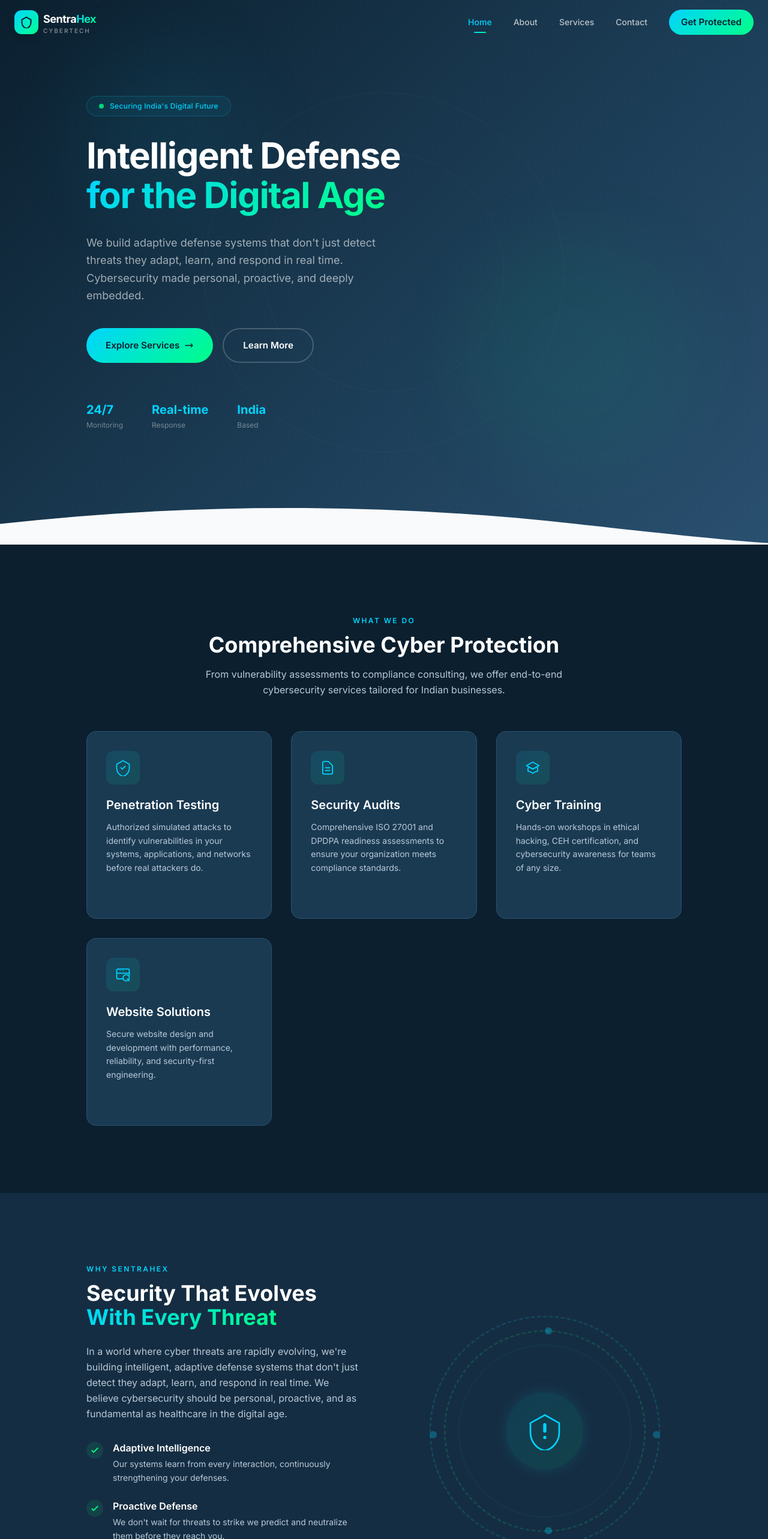
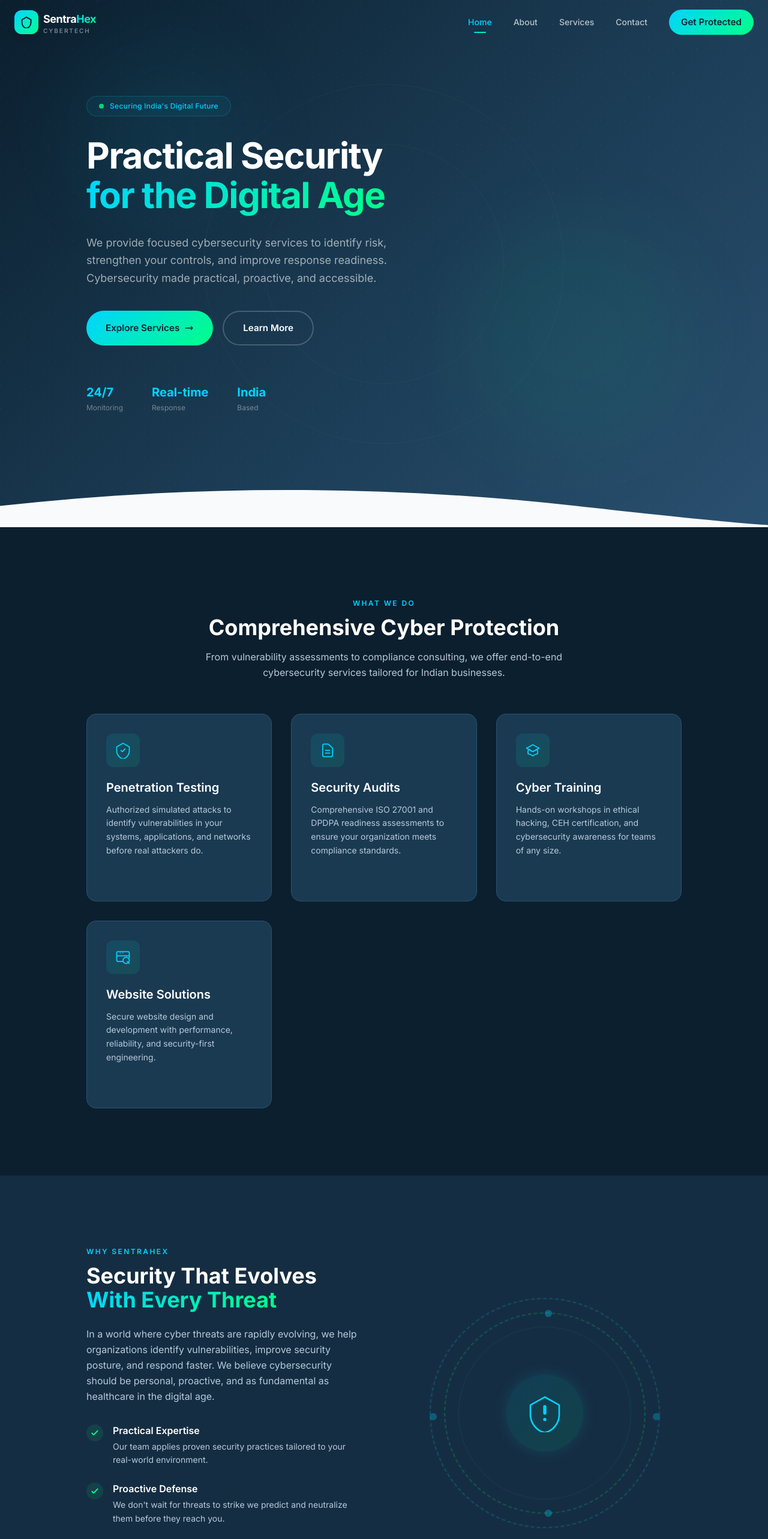
Before and after one commit to 0verWatchO5/sentrahexct, a Next.js app: page / in a window 1280 px wide. Shown: the top 2566 px of the page at 60% size. Built offline with nearby package versions, Linux system fonts and the light colour scheme.

Commit message:
feat: update content across pages to emphasize practical cybersecurity services

```diff
--- a/app/about/page.tsx
+++ b/app/about/page.tsx
@@ -3,11 +3,11 @@ import type { Metadata } from "next";
 export const metadata: Metadata = {
   title: "About Us | SentraHex CyberTech",
   description:
-    "Learn about SentraHex CyberTech's mission to redefine cybersecurity from India with intelligent, adaptive defense systems.",
+    "Learn about SentraHex CyberTech's mission to deliver practical cybersecurity services from India.",
   openGraph: {
     title: "About Us | SentraHex CyberTech",
     description:
-      "Discover our mission: redefining cybersecurity from India with adaptive defense systems.",
+      "Discover our mission: practical cybersecurity services built from India.",
     url: "https://sentrahexct.in/about",
     type: "website",
   },
@@ -75,8 +75,8 @@ export default function AboutPage() {
                 </p>
                 <p>
                   In a world where cyber threats are rapidly evolving, we&apos;re building
-                  intelligent, adaptive defense systems that don&apos;t just detect
-                  they adapt, learn, and respond in real time.
+                  practical security capabilities that identify risk early,
+                  strengthen defenses, and support faster response.
                 </p>
                 <p>
                   We believe cybersecurity shouldn&apos;t be reactive, complicated, or reserved
@@ -90,7 +90,7 @@ export default function AboutPage() {
                 </p>
                 <p>
                   While we begin with cybersecurity as our core, our vision expands far
-                  beyond  into a future where intelligent, evolving systems secure not just
+                  beyond  into a future where reliable, evolving solutions secure not just
                   individuals but the entire digital ecosystem.
                 </p>
               </div>
@@ -181,7 +181,7 @@ export default function AboutPage() {
                 <h3 className="text-2xl font-bold text-text-primary mb-4">Our Vision</h3>
                 <p className="text-text-secondary leading-relaxed text-lg">
                   To ignite a cybersecurity-first mindset across India by making defense intuitive,
-                  intelligent, and deeply integrated  laying the foundation for a safer digital
+                  practical, and deeply integrated  laying the foundation for a safer digital
                   future powered by evolving technology.
                 </p>
               </div>
@@ -211,7 +211,7 @@ export default function AboutPage() {
                   </svg>
                 ),
                 title: "Innovation",
-                desc: "Pushing boundaries with intelligent security and adaptive defense.",
+                desc: "Pushing boundaries with practical security and adaptive defense.",
               },
               {
                 icon: (
@@ -270,7 +270,7 @@ export default function AboutPage() {
           </h2>
           <p className="text-lg text-white/60 max-w-2xl mx-auto leading-relaxed">
             India has always been a land of innovation and resilience. We carry that spirit
-            into everything we build  from our intelligent defense algorithms to our
+            into everything we build  from our practical security approach to our
             commitment to making cybersecurity accessible to every Indian citizen. Our
             solutions are designed to protect digital sovereignty and establish a new
             benchmark for digital safety.
--- a/app/components/Footer.tsx
+++ b/app/components/Footer.tsx
@@ -42,7 +42,7 @@ export default function Footer() {
               </div>
             </div>
             <p className="text-sm leading-relaxed text-white/60 max-w-xs">
-              Redefining digital defense with intelligent, adaptive security systems.
+              Delivering practical digital security with focused, adaptive services.
               Rooted in India, built for the world.
             </p>
             {/* Social Icons */}
--- a/app/layout.tsx
+++ b/app/layout.tsx
@@ -11,9 +11,9 @@ const inter = Inter({
 });
 
 export const metadata: Metadata = {
-  title: "SentraHex CyberTech | Intelligent Cybersecurity Solutions",
+  title: "SentraHex CyberTech | Cybersecurity Services",
   description:
-    "SentraHex CyberTech is an Indian cybersecurity company building intelligent, adaptive defense systems that learn and respond in real time.",
+    "SentraHex CyberTech is an Indian cybersecurity company delivering practical cybersecurity services for modern businesses.",
   keywords: [
     "cybersecurity",
     "penetration testing",
@@ -31,9 +31,9 @@ export const metadata: Metadata = {
     locale: "en_IN",
     url: "https://sentrahexct.in",
     siteName: "SentraHex CyberTech",
-    title: "SentraHex CyberTech | Intelligent Cybersecurity Solutions",
+    title: "SentraHex CyberTech | Cybersecurity Services",
     description:
-      "SentraHex CyberTech is an Indian cybersecurity company building intelligent, adaptive defense systems that learn and respond in real time.",
+      "SentraHex CyberTech is an Indian cybersecurity company delivering practical cybersecurity services for modern businesses.",
     images: [
       {
         url: "https://sentrahexct.in/og-image.jpg",
@@ -45,9 +45,9 @@ export const metadata: Metadata = {
   },
   twitter: {
     card: "summary_large_image",
-    title: "SentraHex CyberTech | Intelligent Cybersecurity Solutions",
+    title: "SentraHex CyberTech | Cybersecurity Services",
     description:
-      "Intelligent cybersecurity solutions that adapt, learn, and respond in real time.",
+      "Practical cybersecurity services for prevention, assessment, and response.",
     images: ["https://sentrahexct.in/twitter-image.jpg"],
   },
 };
@@ -62,7 +62,7 @@ export default function RootLayout({
     "@type": "Organization",
     name: "SentraHex CyberTech",
     description:
-      "Intelligent cybersecurity solutions built on adaptive defense systems",
+      "Practical cybersecurity services for businesses and teams",
     url: "https://sentrahexct.in",
     logo: "https://sentrahexct.in/logo.png",
     foundingDate: "2024",
--- a/app/page.tsx
+++ b/app/page.tsx
@@ -2,13 +2,13 @@ import Link from "next/link";
 import type { Metadata } from "next";
 
 export const metadata: Metadata = {
-  title: "SentraHex CyberTech | Intelligent Cybersecurity Solutions",
+  title: "SentraHex CyberTech | Cybersecurity Services",
   description:
-    "Intelligent cybersecurity solutions with adaptive defense systems. Penetration testing, VAPT, and security audits for Indian enterprises.",
+    "Cybersecurity services including penetration testing, audits, training, and website security for Indian enterprises.",
   openGraph: {
-    title: "SentraHex CyberTech | Intelligent Cybersecurity Solutions",
+    title: "SentraHex CyberTech | Cybersecurity Services",
     description:
-      "Adaptive defense systems that learn and respond in real time.",
+      "Practical cybersecurity services for prevention, assessment, and response.",
     url: "https://sentrahexct.in",
     type: "website",
   },
@@ -45,15 +45,15 @@ export default function Home() {
               </div>
 
               <h1 className="animate-fade-in-up delay-100 text-4xl font-bold leading-[1.1] tracking-tight text-white sm:text-5xl lg:text-6xl" style={{ animationFillMode: 'backwards' }}>
-                Intelligent Defense
+                Practical Security
                 <br />
                 <span className="gradient-text">for the Digital Age</span>
               </h1>
 
               <p className="animate-fade-in-up delay-200 mt-8 max-w-lg text-base sm:text-lg leading-relaxed text-white/60" style={{ animationFillMode: 'backwards' }}>
-                We build adaptive defense systems that don&apos;t just detect threats
-                they adapt, learn, and respond in real time. Cybersecurity made personal,
-                proactive, and deeply embedded.
+                We provide focused cybersecurity services to identify risk, strengthen
+                your controls, and improve response readiness. Cybersecurity made practical,
+                proactive, and accessible.
               </p>
 
               <div className="animate-fade-in-up delay-300 mt-10 flex flex-wrap gap-4" style={{ animationFillMode: 'backwards' }}>
@@ -203,17 +203,17 @@ export default function Home() {
                 <span className="gradient-text">With Every Threat</span>
               </h2>
               <p className="text-text-secondary leading-relaxed mb-8">
-                In a world where cyber threats are rapidly evolving, we&apos;re building intelligent,
-                adaptive defense systems that don&apos;t just detect  they adapt, learn, and
-                respond in real time. We believe cybersecurity should be personal, proactive, and
+                In a world where cyber threats are rapidly evolving, we help organizations
+                identify vulnerabilities, improve security posture, and respond faster.
+                We believe cybersecurity should be personal, proactive, and
                 as fundamental as healthcare in the digital age.
               </p>
 
               <div className="space-y-6">
                 {[
                   {
-                    title: "Adaptive Intelligence",
-                    desc: "Our systems learn from every interaction, continuously strengthening your defenses.",
+                    title: "Practical Expertise",
+                    desc: "Our team applies proven security practices tailored to your real-world environment.",
                   },
                   {
                     title: "Proactive Defense",
@@ -315,7 +315,7 @@ export default function Home() {
                 <h3 className="text-2xl font-bold text-text-primary mb-4">Our Vision</h3>
                 <p className="text-text-secondary leading-relaxed">
                   To ignite a cybersecurity-first mindset across India by making defense intuitive,
-                  intelligent, and deeply integrated  laying the foundation for a safer digital
+                  practical, and deeply integrated  laying the foundation for a safer digital
                   future powered by evolving technology.
                 </p>
               </div>
```
